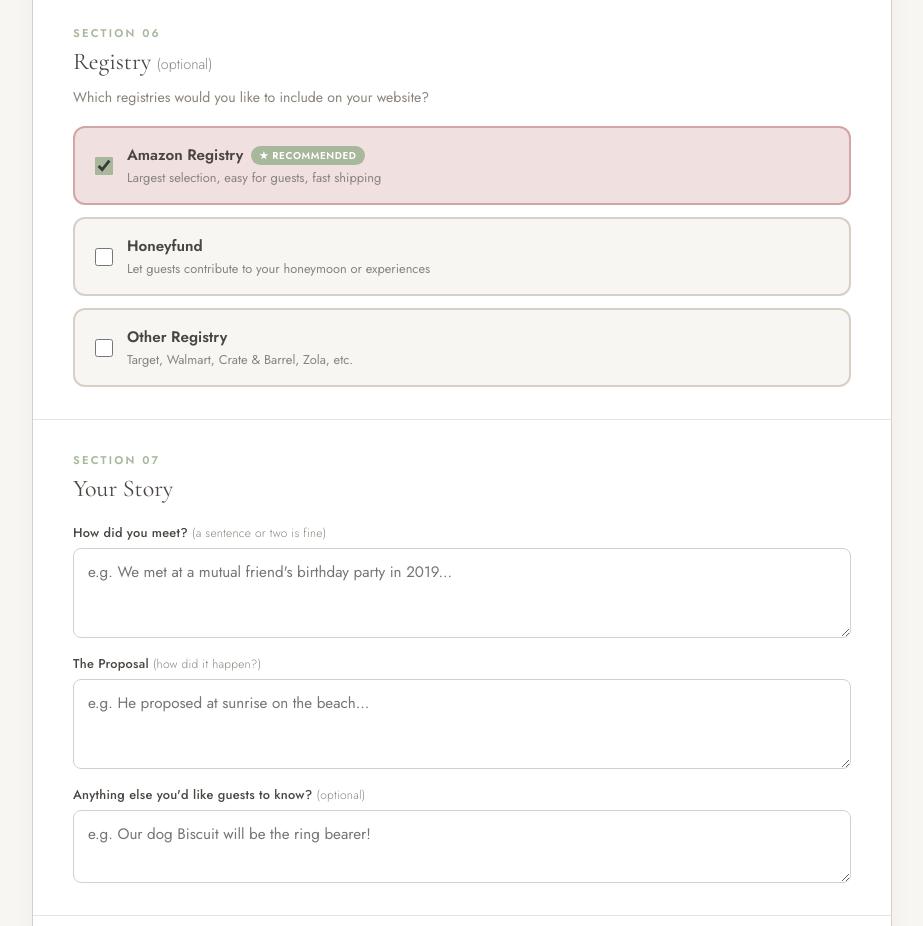
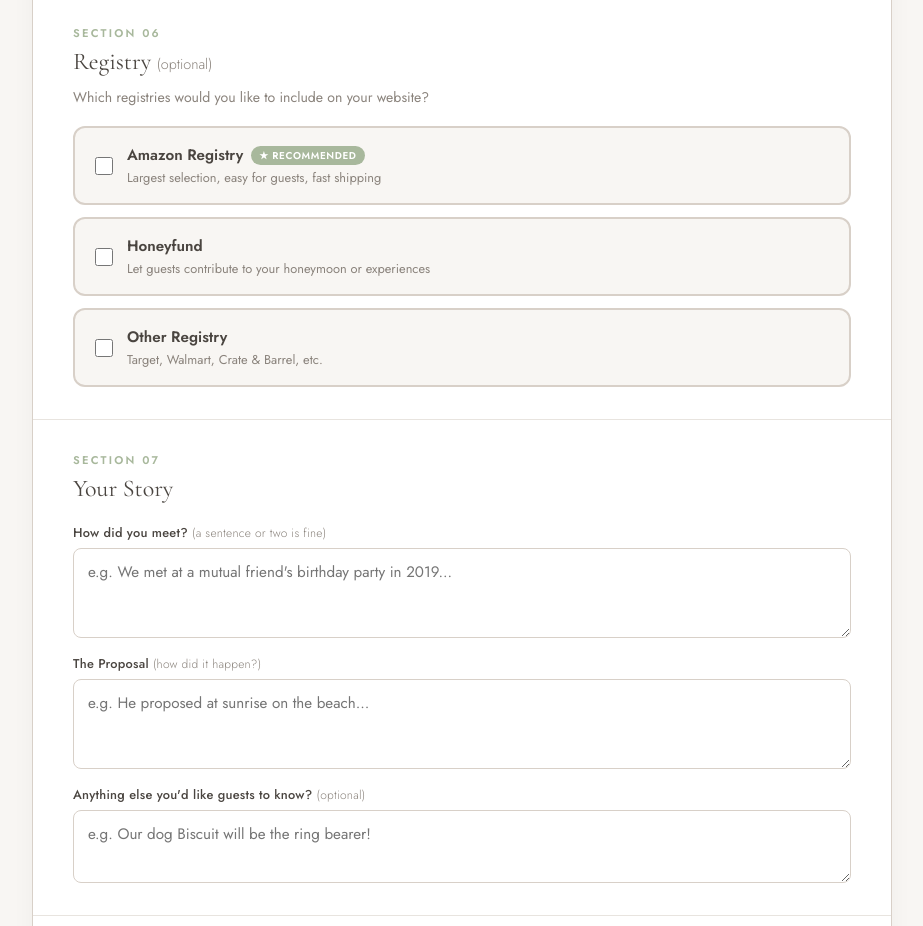
Before and after one commit to ElegantBrideCo/wedding-website-generator, a plain HTML site: page index.html in a window 1280 px wide. Shown: the part 2560-3486 px from the top of the page, without its empty margins (178-1101 px from the left). Drawn offline with nearby package versions, Linux system fonts and the light colour scheme.

Commit message:
Add files via upload

```diff
--- a/index.html
+++ b/index.html
@@ -106,7 +106,7 @@
 
         /* Theme */
         .theme-grid { display: grid; grid-template-columns: repeat(3, 1fr); gap: 12px; }
-        .theme-option { display: none; }
+        .theme-option { position: absolute; opacity: 0; width: 0; height: 0; pointer-events: none; }
         .theme-label { border: 2px solid var(--border); border-radius: 12px; overflow: hidden; cursor: pointer; transition: all 0.2s; }
         .theme-label:hover { border-color: var(--blush); }
         .theme-option:checked + .theme-label { border-color: var(--blush); box-shadow: 0 0 0 3px var(--blush-light); }
@@ -290,7 +290,7 @@
             <p class="section-desc">Which registries would you like to include on your website?</p>
             <div style="display:flex;flex-direction:column;gap:12px;">
                 <label style="display:flex;align-items:center;gap:14px;padding:16px 20px;border:2px solid var(--border);border-radius:12px;cursor:pointer;transition:all 0.2s;background:var(--cream);" id="reg-amazon-wrap">
-                    <input type="checkbox" id="reg-amazon" name="registry" value="amazon" checked onchange="updateRegStyle('amazon',this.checked)" style="width:18px;height:18px;accent-color:var(--sage);cursor:pointer;flex-shrink:0;">
+                    <input type="checkbox" id="reg-amazon" name="registry" value="amazon" onchange="updateRegStyle('amazon',this.checked)" style="width:18px;height:18px;accent-color:var(--sage);cursor:pointer;flex-shrink:0;">
                     <div style="flex:1;">
                         <div style="display:flex;align-items:center;gap:8px;">
                             <span style="font-weight:600;color:var(--text);font-size:0.95rem;">Amazon Registry</span>
@@ -310,7 +310,7 @@
                     <input type="checkbox" id="reg-custom" name="registry" value="custom" onchange="updateRegStyle('custom',this.checked);document.getElementById('customRegistryFields').style.display=this.checked?'block':'none';" style="width:18px;height:18px;accent-color:var(--sage);cursor:pointer;flex-shrink:0;">
                     <div style="flex:1;">
                         <div style="font-weight:600;color:var(--text);font-size:0.95rem;">Other Registry</div>
-                        <div style="font-size:0.8rem;color:var(--text-light);margin-top:2px;">Target, Walmart, Crate &amp; Barrel, Zola, etc.</div>
+                        <div style="font-size:0.8rem;color:var(--text-light);margin-top:2px;">Target, Walmart, Crate &amp; Barrel, etc.</div>
                     </div>
                 </label>
             </div>
@@ -656,8 +656,6 @@
             wrap.style.background = checked ? 'var(--blush-light, #fdf0f0)' : 'var(--cream)';
         }
     }
-    // Init Amazon as checked
-    updateRegStyle('amazon', true);
 
     // ── REGISTRY TOGGLE ───────────────────────────────────────────────────────
     document.getElementById('reg-custom').addEventListener('change', function() {
@@ -1066,7 +1064,6 @@ ${registrySection}
             extraDetails: document.getElementById('extraDetails').value.trim(),
             tone: document.querySelector('input[name="tone"]:checked').value,
             theme: document.querySelector('input[name="theme"]:checked').value,
-            amazonUrl: document.getElementById('amazonUrl').value.trim(),
             customRegName: document.getElementById('customRegName').value.trim(),
             customRegUrl: document.getElementById('customRegUrl').value.trim(),
             selectedRegistries: Array.from(document.querySelectorAll('input[name="registry"]:checked')).map(cb => cb.value),
```
